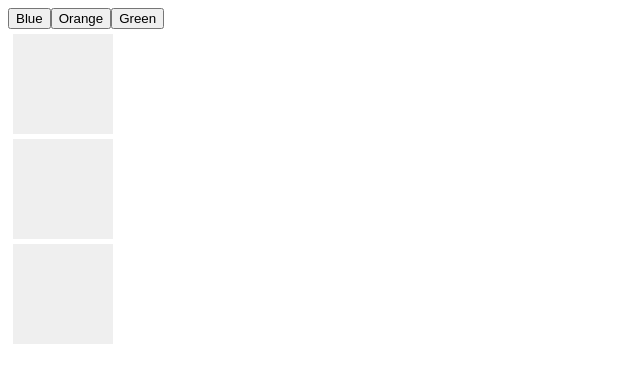
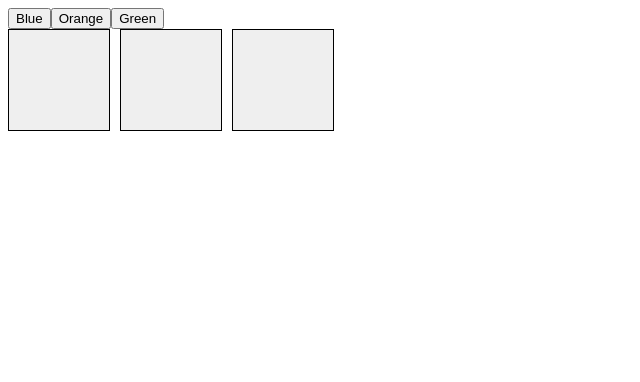
Before and after one commit to acciojob/passing-handler-prop-react-Yash708262, a React app: page / in a window 1280 px wide. Shown: the top 382 px of the page, without its empty margins (0-640 px from the left). Built offline with nearby package versions, Linux system fonts and the light colour scheme.

Commit message:
Update Selection.js

```diff
--- a/src/components/Selection.js
+++ b/src/components/Selection.js
@@ -1,35 +1,33 @@
-import React, { useState } from 'react';
+import React, { useState } from "react";
 
 const Selection = ({ color }) => {
   const [boxColors, setBoxColors] = useState([
-    "rgb(239, 239, 239)", // Box 1 default grey
-    "rgb(239, 239, 239)", // Box 2
-    "rgb(239, 239, 239)"  // Box 3
+    "rgb(239, 239, 239)",
+    "rgb(239, 239, 239)",
+    "rgb(239, 239, 239)"
   ]);
 
   const changeBoxColor = (index) => {
     const newColors = [...boxColors];
-    newColors[index] = color;  // sirf jis box pe click hua uska color change hoga
+    newColors[index] = color;
     setBoxColors(newColors);
   };
 
   return (
-    <div>
-      <div
-        className="fix-box"
-        style={{ backgroundColor: boxColors[0], width: "100px", height: "100px", margin: "5px" }}
-        onClick={() => changeBoxColor(0)}
-      ></div>
-      <div
-        className="fix-box"
-        style={{ backgroundColor: boxColors[1], width: "100px", height: "100px", margin: "5px" }}
-        onClick={() => changeBoxColor(1)}
-      ></div>
-      <div
-        className="fix-box"
-        style={{ backgroundColor: boxColors[2], width: "100px", height: "100px", margin: "5px" }}
-        onClick={() => changeBoxColor(2)}
-      ></div>
+    <div style={{ display: "flex", gap: "10px" }}>
+      {boxColors.map((boxColor, index) => (
+        <div
+          key={index}
+          className="fix-box"
+          style={{
+            backgroundColor: boxColor,
+            width: "100px",
+            height: "100px",
+            border: "1px solid black",
+          }}
+          onClick={() => changeBoxColor(index)}
+        ></div>
+      ))}
     </div>
   );
 };
```
